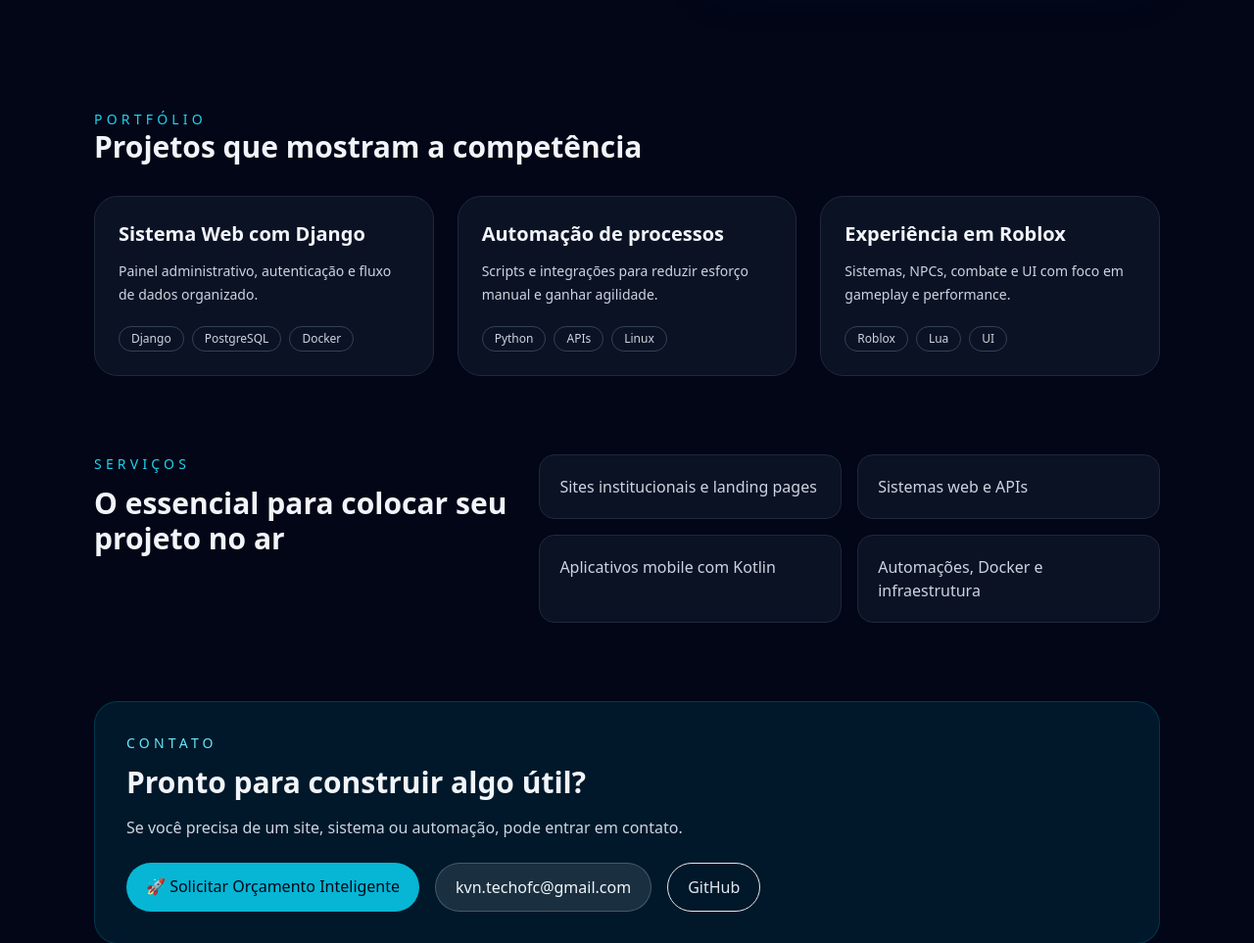
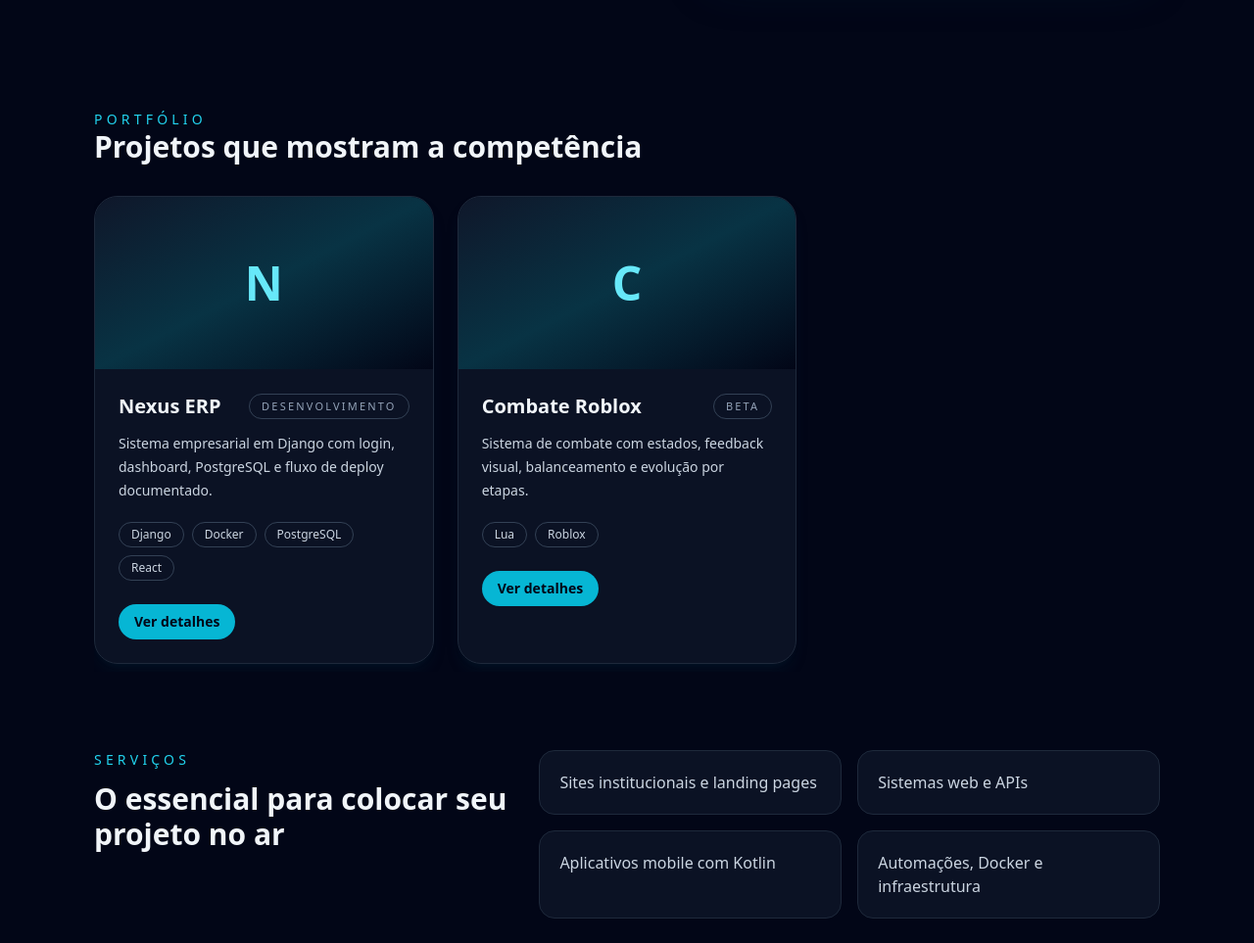
Before and after one commit to joaopedrosandriterra-pixel/KVN-Tech, a Django app: page / in a window 1280 px wide. Shown: the part 534-1497 px from the top of the page at 98% size. Run offline with Django 5.2, Linux system fonts and the light colour scheme; data comes from the database, SQL or seed files in the repository; some libraries are stand-ins or nearby versions.

Commit message:
Correção de bugs e portfólio aparece o laboratorio

```diff
--- a/main/tests_contact.py
+++ b/main/tests_contact.py
@@ -1,4 +1,5 @@
 from django.contrib.auth.models import User
+from django.contrib.staticfiles import finders
 from django.test import TestCase
 from django.urls import reverse
 
@@ -55,6 +56,8 @@ class ContactTests(TestCase):
         self.assertRedirects(response, reverse('login'))
         self.assertEqual(Contact.objects.count(), 0)
 
+    def test_contact_static_assets_are_discoverable(self):
+        self.assertIsNotNone(finders.find('js/contact.js'))
 
     def test_submit_contact_success_with_dynamic_data(self):
         self.client.force_login(self.active_user)
--- a/main/views.py
+++ b/main/views.py
@@ -19,23 +19,11 @@ from .models import Contact, Project
 
 
 def home(request):
-    projects = [
-        {
-            'title': 'Sistema Web com Django',
-            'summary': 'Painel administrativo, autenticação e fluxo de dados organizado.',
-            'tech': ['Django', 'PostgreSQL', 'Docker'],
-        },
-        {
-            'title': 'Automação de processos',
-            'summary': 'Scripts e integrações para reduzir esforço manual e ganhar agilidade.',
-            'tech': ['Python', 'APIs', 'Linux'],
-        },
-        {
-            'title': 'Experiência em Roblox',
-            'summary': 'Sistemas, NPCs, combate e UI com foco em gameplay e performance.',
-            'tech': ['Roblox', 'Lua', 'UI'],
-        },
-    ]
+    projects = (
+        Project.objects.filter(visible=True)
+        .prefetch_related('technologies')
+        .order_by('-featured', '-updated_at', 'title')[:6]
+    )
 
     services = [
         'Sites institucionais e landing pages',
--- a/templates/index.html
+++ b/templates/index.html
@@ -36,19 +36,43 @@
       <h2 class="text-3xl font-semibold">Projetos que mostram a competência</h2>
     </div>
   </div>
-  <div class="grid gap-6 md:grid-cols-3">
+
+  {% if projects %}
+  <div class="overflow-x-auto pb-2">
+    <div class="flex gap-6 md:grid md:grid-cols-3 md:overflow-visible">
       {% for project in projects %}
-    <article class="rounded-3xl border border-slate-800 bg-slate-900/70 p-6">
+      <article class="min-w-[280px] flex-1 overflow-hidden rounded-3xl border border-slate-800 bg-slate-900/70 shadow-lg shadow-cyan-950/20 md:min-w-0">
+        {% if project.thumbnail %}
+          <img src="{{ project.thumbnail.url }}" alt="{{ project.title }}" class="h-44 w-full object-cover" />
+        {% else %}
+          <div class="flex h-44 items-center justify-center bg-gradient-to-br from-slate-900 via-cyan-950 to-slate-950">
+            <span class="text-5xl font-bold text-cyan-300">{{ project.title|first }}</span>
+          </div>
+        {% endif %}
+        <div class="p-6">
+          <div class="flex items-center justify-between gap-3">
             <h3 class="text-xl font-semibold">{{ project.title }}</h3>
-      <p class="mt-3 text-sm leading-6 text-slate-300">{{ project.summary }}</p>
+            <span class="rounded-full border border-slate-700 px-3 py-1 text-[11px] uppercase tracking-[0.2em] text-slate-400">{{ project.get_status_display }}</span>
+          </div>
+          <p class="mt-3 text-sm leading-6 text-slate-300">{{ project.short_description }}</p>
           <div class="mt-5 flex flex-wrap gap-2">
-        {% for tech in project.tech %}
-        <span class="rounded-full border border-slate-700 px-3 py-1 text-xs text-slate-300">{{ tech }}</span>
+            {% for tech in project.technologies.all %}
+            <span class="rounded-full border border-slate-700 px-3 py-1 text-xs text-slate-300">{{ tech.name }}</span>
+            {% empty %}
+            <span class="rounded-full border border-slate-700 px-3 py-1 text-xs text-slate-400">Tecnologias em definição</span>
             {% endfor %}
+          </div>
+          <a href="{{ project.get_absolute_url }}" class="mt-6 inline-flex rounded-full bg-cyan-500 px-4 py-2 text-sm font-semibold text-slate-950 transition hover:bg-cyan-400">Ver detalhes</a>
         </div>
       </article>
       {% endfor %}
     </div>
+  </div>
+  {% else %}
+  <div class="rounded-3xl border border-slate-800 bg-slate-900/70 p-8 text-slate-300">
+    Ainda não há projetos públicos para exibir aqui.
+  </div>
+  {% endif %}
 </section>
 
 <section id="servicos" class="grid gap-8 lg:grid-cols-[0.8fr_1.2fr]">
```
Also changed, not shown: kvntech/settings.py (+7 -3 lines), main/tests.py (+16 -0 lines), static/js/contact.js (+10 -6 lines), templates/panel.html (+40 -20 lines). Lines whose indentation alone changed are shown as unchanged.
